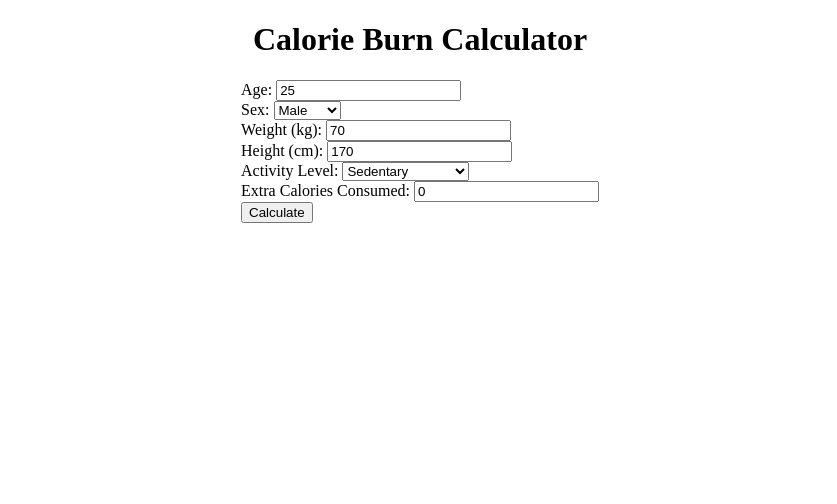
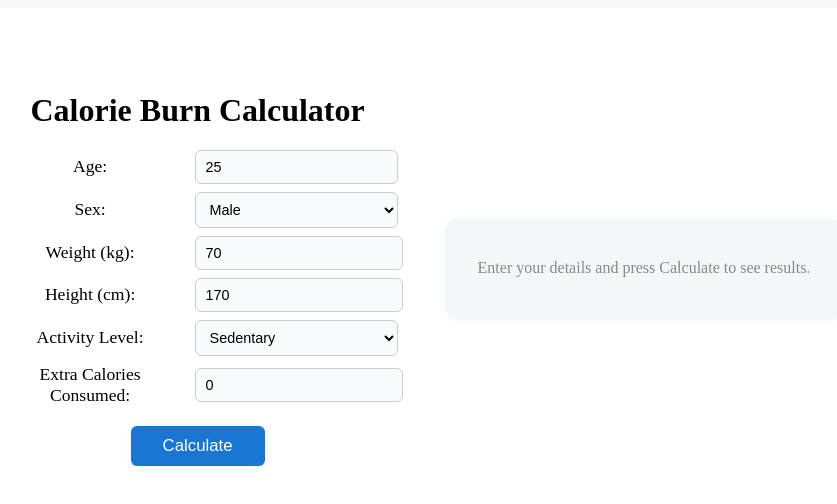
Before and after one commit to Krish6190/Workit, a Next.js app: page /calculator in a window 1280 px wide. Shown: the top 504 px of the page, without its empty margins (228-1065 px from the left). Built offline with nearby package versions, Linux system fonts and the light colour scheme.

Commit message:
Minor fixes and some CSS

```diff
--- a/app/calculator/page.tsx
+++ b/app/calculator/page.tsx
@@ -1,13 +1,13 @@
-"use client"
-import React, { useState, ChangeEvent } from "react";
+"use client";
+import React, { useState, ChangeEvent, FormEvent } from "react";
 
 interface FormState {
-  age: number;
+  age: string;
   sex: "male" | "female";
-  weight: number;
-  height: number;
-  activityLevel: number;
-  extraCalories: number;
+  weight: string;
+  height: string;
+  activityLevel: string;
+  extraCalories: string;
 }
 
 interface Results {
@@ -21,21 +21,24 @@ interface Results {
 
 export default function Calculator() {
   const [form, setForm] = useState<FormState>({
-    age: 25,
+    age: "25",
     sex: "male",
-    weight: 70,
-    height: 170,
-    activityLevel: 1.2,
-    extraCalories: 0,
+    weight: "70",
+    height: "170",
+    activityLevel: "1.2",
+    extraCalories: "0",
   });
 
   const [results, setResults] = useState<Results | null>(null);
 
   function calculateBMR({ age, sex, weight, height }: FormState): number {
+    const ageNum = Number(age);
+    const weightNum = Number(weight);
+    const heightNum = Number(height);
     if (sex === "male") {
-      return 10 * weight + 6.25 * height - 5 * age + 5;
+      return 10 * weightNum + 6.25 * heightNum - 5 * ageNum + 5;
     } else {
-      return 10 * weight + 6.25 * height - 5 * age - 161;
+      return 10 * weightNum + 6.25 * heightNum - 5 * ageNum - 161;
     }
   }
 
@@ -43,20 +46,27 @@ export default function Calculator() {
     const { name, value } = e.target;
     setForm((prev) => ({
       ...prev,
-      [name]: name === "sex" ? value : Number(value),
+      [name]: value,
     }));
   }
 
-  function calculate() {
+  function handleSubmit(e: FormEvent<HTMLFormElement>) {
+    e.preventDefault();
     const bmr = calculateBMR(form);
-    const tdee = bmr * form.activityLevel;
-    const calories = form.extraCalories;
+    const tdee = bmr * Number(form.activityLevel);
+    const calories = Number(form.extraCalories);
+    const weightNum = Number(form.weight);
 
-    const walkingMinutes = (calories / (3.5 * form.weight / 60)).toFixed(1);
-    const sprintingMinutes = (calories / (10 * form.weight / 60)).toFixed(1);
+    const walkingMinutes = weightNum
+      ? (calories / (3.5 * weightNum / 60)).toFixed(1)
+      : "0";
+    const sprintingMinutes = weightNum
+      ? (calories / (10 * weightNum / 60)).toFixed(1)
+      : "0";
     const pushups = (calories / 0.45).toFixed(0);
     const squats = (calories / 0.13).toFixed(0);
 
+    setTimeout(() => {
       setResults({
         bmr: bmr.toFixed(0),
         tdee: tdee.toFixed(0),
@@ -65,91 +75,112 @@ export default function Calculator() {
         pushups,
         squats,
       });
+    }, 500);
   }
 
   return (
-    <div className="results">
+    <div className="calculator-container">
+      <form className="calculator-form" onSubmit={handleSubmit}>
         <h1>Calorie Burn Calculator</h1>
-      <label>
-        Age:{" "}
+
+        <div className="label">
+          <label htmlFor="age">Age:</label>
           <input
+            id="age"
             type="number"
             name="age"
             value={form.age}
             onChange={handleChange}
             min={0}
+            max={110}
           />
-      </label>
-      <br />
-      <label>
-        Sex:{" "}
-        <select name="sex" value={form.sex} onChange={handleChange}>
+        </div>
+
+        <div className="label">
+          <label htmlFor="sex">Sex:</label>
+          <select
+            id="sex"
+            name="sex"
+            value={form.sex}
+            onChange={handleChange}
+          >
             <option value="male">Male</option>
             <option value="female">Female</option>
           </select>
-      </label>
-      <br />
-      <label>
-        Weight (kg):{" "}
+        </div>
+
+        <div className="label">
+          <label htmlFor="weight">Weight (kg):</label>
           <input
+            id="weight"
             type="number"
             name="weight"
             value={form.weight}
             onChange={handleChange}
             min={0}
           />
-      </label>
-      <br />
-      <label>
-        Height (cm):{" "}
+        </div>
+
+        <div className="label">
+          <label htmlFor="height">Height (cm):</label>
           <input
+            id="height"
             type="number"
             name="height"
             value={form.height}
             onChange={handleChange}
             min={0}
           />
-      </label>
-      <br />
-      <label>
-        Activity Level:{" "}
+        </div>
+
+        <div className="label">
+          <label htmlFor="activityLevel">Activity Level:</label>
           <select
+            id="activityLevel"
             name="activityLevel"
             value={form.activityLevel}
             onChange={handleChange}
           >
-          <option value={1.2}>Sedentary</option>
-          <option value={1.375}>Lightly active</option>
-          <option value={1.55}>Moderately active</option>
-          <option value={1.725}>Active</option>
-          <option value={1.9}>Very active</option>
+            <option value="1.2">Sedentary</option>
+            <option value="1.375">Lightly active</option>
+            <option value="1.55">Moderately active</option>
+            <option value="1.725">Active</option>
+            <option value="1.9">Very active</option>
           </select>
-      </label>
-      <br />
-      <label>
-        Extra Calories Consumed:{" "}
+        </div>
+
+        <div className="label">
+          <label htmlFor="extraCalories">Extra Calories Consumed:</label>
           <input
+            id="extraCalories"
             type="number"
             name="extraCalories"
             value={form.extraCalories}
             onChange={handleChange}
             min={0}
           />
-      </label>
-      <br />
-      <button onClick={calculate}>Calculate</button>
+        </div>
 
-      {results && (
-        <div style={{ marginTop: 20 }}>
+        <button type="submit">Calculate</button>
+      </form>
+
+      <div className="results-panel">
+        {results ? (
+          <>
             <h2>Results</h2>
             <p>BMR: {results.bmr} kcal/day</p>
-          <p>Toal Calories Burned to Survive: {results.tdee} kcal/day</p>
+            <p>Total Calories Burned to Survive: {results.tdee} kcal/day</p>
             <p>Walking minutes to burn extra calories: {results.walkingMinutes}</p>
             <p>Sprinting minutes to burn extra calories: {results.sprintingMinutes}</p>
             <p>Push-ups needed: {results.pushups}</p>
             <p>Squats needed: {results.squats}</p>
+          </>
+        ) : (
+          <div style={{ color: "#888", textAlign: "center"}}>
+            <p>Enter your details and press Calculate to see results.</p>
           </div>
         )}
       </div>
+    </div>
   );
 }
--- a/app/globals.css
+++ b/app/globals.css
@@ -1,4 +1,3 @@
-/*Welcome Page*/
 .myBody{
   background-size: cover;
   background-position: center;
@@ -13,14 +12,101 @@
   font-family: Georgia, 'Times New Roman', Times, serif;
 }
 
-.results{
-  font-size: 1em;
+.calculator-container {
+  min-height: 60vh;
+  display: flex;
+  text-align: center;
+  justify-content: center;
   align-items: center;
-  justify-items: center;
+  gap: 48px;
+  background: rgba(255,255,255,0.85);
+  padding: 20px;
+  border-radius: 16px;
+  box-shadow: 0 4px 32px rgba(0,0,0,0.08);
+}
+
+.calculator-form {
+  display: flex;
+  flex-direction: column;
+  align-items: center;
+  width: 400px;
+}
+
+.label {
+  display: flex;
+  align-items: center;
+  width: 100%;
+  margin-bottom: 8px;
+  font-size: 1rem;
+  gap: 12px;
+}
+
+.label label {
+  min-width: 185px;
+  font-weight: 500;
+  font-size: 1.1em;
+}
+
+.label input,
+.label select {
+  flex: 1;
+  padding: 8px 10px;
+  font-size: 0.9rem;
+  border: 1px solid #ccc;
+  border-radius: 6px;
+  background: #fafbfc;
+  transition: border 0.2s;
+}
+
+.label input:focus,
+.label select:focus {
+  border: 1.5px solid #1976d2;
+}
+
+button {
+  position: relative;
+  justify-items: end;
+  margin-top: 12px;
+  padding: 10px 32px;
+  background: #1976d2;
+  color: #fff;
+  font-size: 1.05rem;
+  border: none;
+  border-radius: 6px;
+  cursor: pointer;
+  transition: background 0.2s;
+  box-shadow: 0 2px 8px rgba(25, 118, 210, 0.08);
+}
+
+button:hover {
+  background: #1565c0;
+}
+
+.results-panel {
+  min-width: 320px;
+  padding: 24px 32px;
+  background: #f4f7fa;
+  border-radius: 12px;
+  box-shadow: 0 2px 8px rgba(25, 118, 210, 0.08);
   text-align: left;
-  padding: 20;
-  max-width: 1200;
-  margin: auto;
+}
+
+@media (max-width: 900px) {
+  .calculator-container {
+    text-align: center;
+    flex-direction: column;
+    gap: 24px;
+    padding: 16px;
+  }
+  .results-panel {
+    justify-items: center;
+    width: 100%;
+    min-width: 0;
+    padding: 16px;
+  }
+  .calculator-form {
+    width: 70%;
+  }
 }
 
 .auth-bar{
@@ -66,7 +152,12 @@
 
 .error{
   color: red;
-  font-size: 0.7em;
+  font-size: 0.9em;
+}
+
+.success{
+  color: limegreen;
+  font-size: 0.9em;
 }
 
 .logReg{
--- a/app/page.tsx
+++ b/app/page.tsx
@@ -29,8 +29,8 @@ export default function Home() {
             <br></br>
             So who are we serving Today
           </div>
-          {prop && <Authentication></Authentication>}
-          {!prop && <Register onRegisterSuccess={showLogin}></Register>}
+          {prop==1 && <Authentication></Authentication>}
+          {prop==0 && <Register onRegisterSuccess={showLogin}></Register>}
           <div className="logReg">
             <Link href="" onClick={() => { login() }}>Login |</Link><Link href="" onClick={() => { signup() }}>  SignUP</Link>
           </div>
--- a/app/register.tsx
+++ b/app/register.tsx
@@ -72,8 +72,8 @@ export default function Register({onRegisterSuccess }:RegisterProp) {
           placeholder="Re-Enter the Password"
         />
       </div>
-      {error && <p className="error" style={{ color: "red" }}>{error}</p>}
-      {success && <p className="success" style={{ color: "green" }}>{success}</p>}
+      {error && <p className="error">{error}</p>}
+      {success && <p className="success">{success}</p>}
       <button type="submit">Register</button>
     </form>
   );
```
Lines whose indentation alone changed are shown as unchanged.
